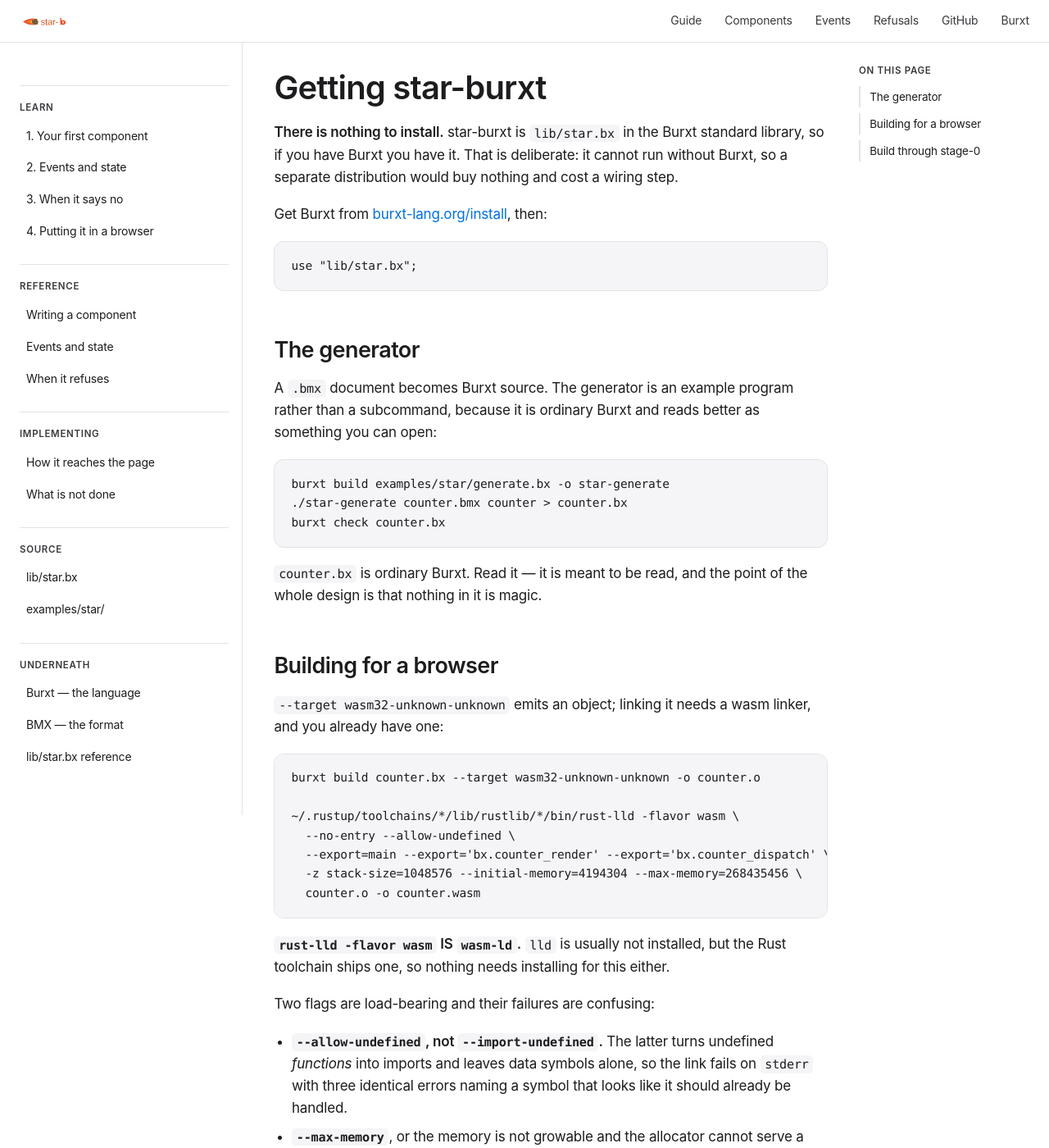
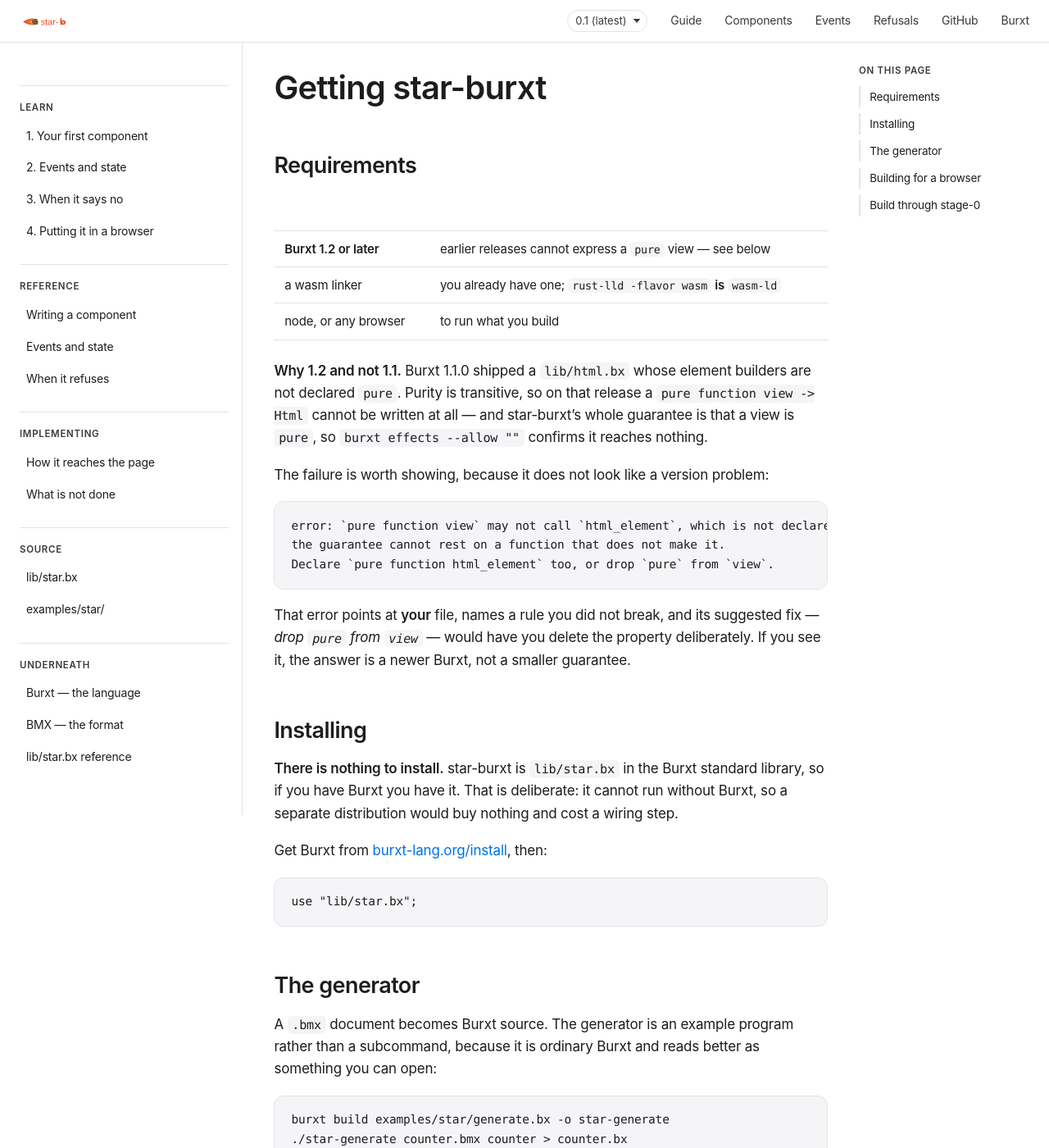
Before and after one commit to andrecorugda/star-burxt, a Jekyll site: the page built from docs/install.md, in a window 1280 px wide and 1400 px high. Shown: the whole window at 82% size. Built offline with Jekyll 4.4.1, drawn with Linux system fonts in a browser that asks for light colours; some of the changed text lies outside the part shown.

Commit message:
star-burxt versions on its own cadence, and says what it requires
A framework's release cadence is not its language's. Tying the two means
either a version bump with nothing in it or a fix waiting for a language
release -- which is the cost that moved star-burxt out of lib/ in the first
place. So: star_version, star_series, and a picker.

THE PICKER IS DRIVEN FROM A LIST rather than hard-coded options in the
layout. burxt-lang.org names its two versions inside the template, so
publishing a release requires editing the template -- a step that gets
missed in the release nobody was worried about. Here, freezing a version is
a directory and one line in _config.yml, and the picker follows.

`rest` strips any version prefix before rebuilding the URL, so switching
version keeps the reader on the page they were reading rather than dropping
them at an index.

AND THE REQUIREMENT IS STATED RATHER THAN IMPLIED, on the page a reader
lands on rather than only in a footer. Burxt 1.1.0 shipped a lib/html.bx
whose builders are not `pure` -- measured from the tarball, 2 pure functions
where develop has 9. Purity is transitive, so on that release a `pure`
view cannot be written at all, and star-burxt's guarantee is exactly that a
view is `pure`.

The failure is documented because it does not look like a version problem:
it points at the USER'S file, names a rule they did not break, and its
suggested fix -- "drop `pure` from `view`" -- would have them delete the
property deliberately to work around a version mismatch. Locally true,
globally wrong, and it talks a reader out of the guarantee the framework
exists to provide. A reader who meets it should learn the answer is a newer
Burxt, not a smaller guarantee.

Co-Authored-By: Claude Opus 5 (1M context) <noreply@anthropic.com>

````diff
--- a/docs/_config.yml
+++ b/docs/_config.yml
@@ -11,6 +11,33 @@ baseurl: ""
 
 has_branding: true
 
+# ---- versioning -------------------------------------------------------------------------------
+#
+# star-burxt versions independently of Burxt. It is a framework with its own release cadence, and
+# tying its number to the language's would mean either a version bump with nothing in it or a fix
+# waiting for a language release — which is the cost that moved it out of `lib/` in the first place.
+#
+# `star_version` is what a reader is looking at. `star_requires` is the Burxt it needs, and it is
+# stated rather than implied: v1.1.0 shipped an `lib/html.bx` whose builders are not `pure`, and
+# purity is transitive, so on that release a `pure` view cannot be written at all.
+star_version:  "0.1.0"
+star_series:   "0.1"
+star_requires: "1.2"
+
+# **Every documented version, newest first. The first entry is the live one.**
+#
+# Driven from a list rather than hard-coded options in the layout, so freezing a version is a
+# directory and ONE line here. burxt-lang.org's picker names its two versions inside the template,
+# which means the layout has to be edited to publish a release -- the kind of step that gets missed
+# in the release nobody was worried about.
+#
+# To freeze 0.1 when 0.2 ships: copy the pages to `docs/0.1/`, add `- number: "0.1"` below, and
+# change `star_series` above. The picker follows.
+versions:
+  - number: "0.1"
+    label:  "0.1 (latest)"
+    path:   ""
+
 markdown: kramdown
 kramdown:
   input: GFM
--- a/docs/_layouts/default.html
+++ b/docs/_layouts/default.html
@@ -33,6 +33,28 @@
     <strong class="wordmark">star-burxt</strong>
     {%- endif %}
   </a>
+
+
+  {%- comment -%}
+    The version picker. Shown on every documentation page, because on this site every page IS
+    version-scoped — there is no marketing page here for a dropdown to be meaningless on.
+
+    Driven from `site.versions` rather than hard-coded options: freezing a release is a directory
+    and one config line, with no template edit. `rest` is the current path with any version prefix
+    removed, so switching keeps the reader on the same page rather than dropping them at an index.
+  {%- endcomment -%}
+  {%- assign rest = page.url | remove_first: site.baseurl -%}
+  {%- for v in site.versions -%}
+    {%- unless v.path == "" -%}
+      {%- assign marker = v.path | append: "/" -%}
+      {%- if rest contains marker -%}{%- assign rest = rest | remove_first: v.path -%}{%- endif -%}
+    {%- endunless -%}
+  {%- endfor -%}
+  <select class="ver" aria-label="Documentation version" onchange="location.href=this.value">
+    {%- for v in site.versions %}
+    <option value="{{ site.baseurl }}{{ v.path }}{{ rest }}"{% if page.url contains v.path and v.path != "" %} selected{% elsif v.path == "" and forloop.first %} selected{% endif %}>{{ v.label }}</option>
+    {%- endfor %}
+  </select>
 
   <button class="burger" type="button" data-drawer aria-label="Open the menu" aria-expanded="false">
     <svg viewBox="0 0 20 20" fill="none" stroke="currentColor" stroke-width="1.8" aria-hidden="true">
@@ -124,8 +146,9 @@
 
 <footer>
   <p>
-    star-burxt — a front-end framework of the <a href="https://burxt-lang.org">Burxt</a> project,
-    built on <a href="https://bmx.burxt-lang.org">BMX</a>.
+    star-burxt {{ site.star_version }} — a front-end framework of the
+    <a href="https://burxt-lang.org">Burxt</a> project, built on
+    <a href="https://bmx.burxt-lang.org">BMX</a>. Requires Burxt {{ site.star_requires }} or later.
     <a href="https://github.com/andrecorugda/burxt">Open source</a>, MIT or Apache-2.0.
   </p>
 </footer>
--- a/docs/install.md
+++ b/docs/install.md
@@ -7,6 +7,33 @@ description: "star-burxt ships in the Burxt standard library. There is nothing s
 {% raw %}
 
 # Getting star-burxt
+
+## Requirements
+
+| | |
+|---|---|
+| **Burxt 1.2 or later** | earlier releases cannot express a `pure` view — see below |
+| a wasm linker | you already have one; `rust-lld -flavor wasm` **is** `wasm-ld` |
+| node, or any browser | to run what you build |
+
+**Why 1.2 and not 1.1.** Burxt 1.1.0 shipped a `lib/html.bx` whose element builders are not
+declared `pure`. Purity is transitive, so on that release a `pure function view -> Html` cannot be
+written at all — and star-burxt's whole guarantee is that a view is `pure`, so
+`burxt effects --allow ""` confirms it reaches nothing.
+
+The failure is worth showing, because it does not look like a version problem:
+
+```
+error: `pure function view` may not call `html_element`, which is not declared `pure`:
+the guarantee cannot rest on a function that does not make it.
+Declare `pure function html_element` too, or drop `pure` from `view`.
+```
+
+That error points at **your** file, names a rule you did not break, and its suggested fix — *drop
+`pure` from `view`* — would have you delete the property deliberately. If you see it, the answer is
+a newer Burxt, not a smaller guarantee.
+
+## Installing
 
 **There is nothing to install.** star-burxt is `lib/star.bx` in the Burxt standard library, so if
 you have Burxt you have it. That is deliberate: it cannot run without Burxt, so a separate
````
